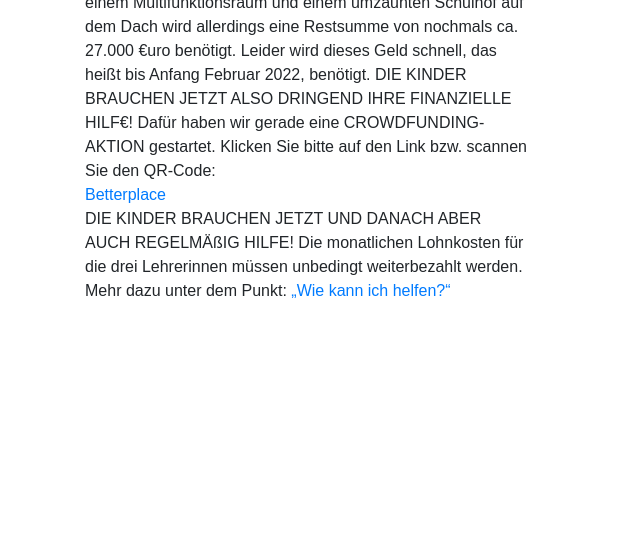
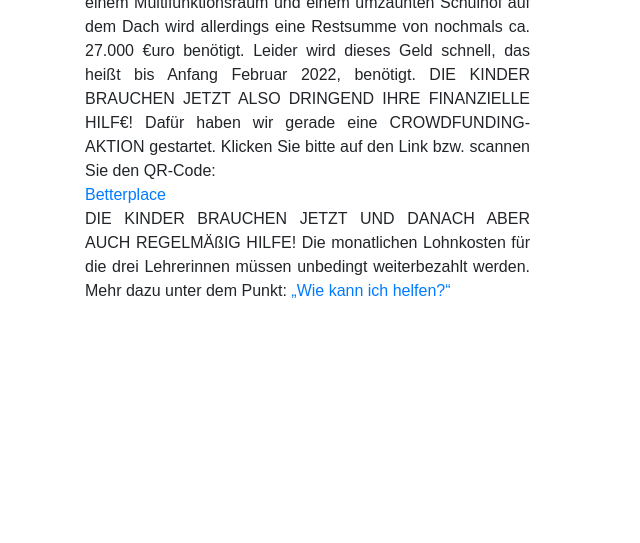
Before and after one commit to 11Tuvork28/lilis-school, a Django app: page / in a window 1280 px wide. Shown: the part 1665-2208 px from the top of the page, without its empty margins (0-640 px from the left). Run offline with Django 3.2, Linux system fonts and the light colour scheme; data that the repository does not hold is empty; some libraries are stand-ins or nearby versions; some web fonts are replaced.

Commit message:
added text-justify

```diff
--- a/web/templates/web/home.html
+++ b/web/templates/web/home.html
@@ -31,7 +31,7 @@
       <div class="col-lg-5 wow fadeInRight">
         <h2 class="fw-light">{{ text.HeadLine }}</h2>
         <h5 class="fg-theme mb-3">{{ text.SmallHeadLine }}</h5>
-        <p class="text-muted text-left">{{ text.Text | linebreaks }}</p>
+        <p class="text-muted text-justify">{{ text.Text | linebreaks }}</p>
       </div>
       {% if text.Bild %}
       <div class="col-lg-6 offset-lg-1 py-3">
@@ -41,7 +41,7 @@
       <div class="col-lg-5 wow fadeInRight">
         <h2 class="fw-light">EIN NEUES SCHULHAUS IST FAST FERTIG</h2>
         <h5 class="fg-theme mb-3">DIE 2. ETAGE MIT HOF AUF DEM DACH FEHLT!!!</h5>
-        <p class="text-left">
+        <p class="text-justify">
           Durch die unglaublich „glückliche Idee“ unseres Mitglieds Tobi und
           seiner Kontaktaufnahme zur „Reiner-Meutsch-Stiftung - FLY & HELP“ und
           damit einem weiteren Großsponsor (= 90.000 €uro), wird den Kindern
```
